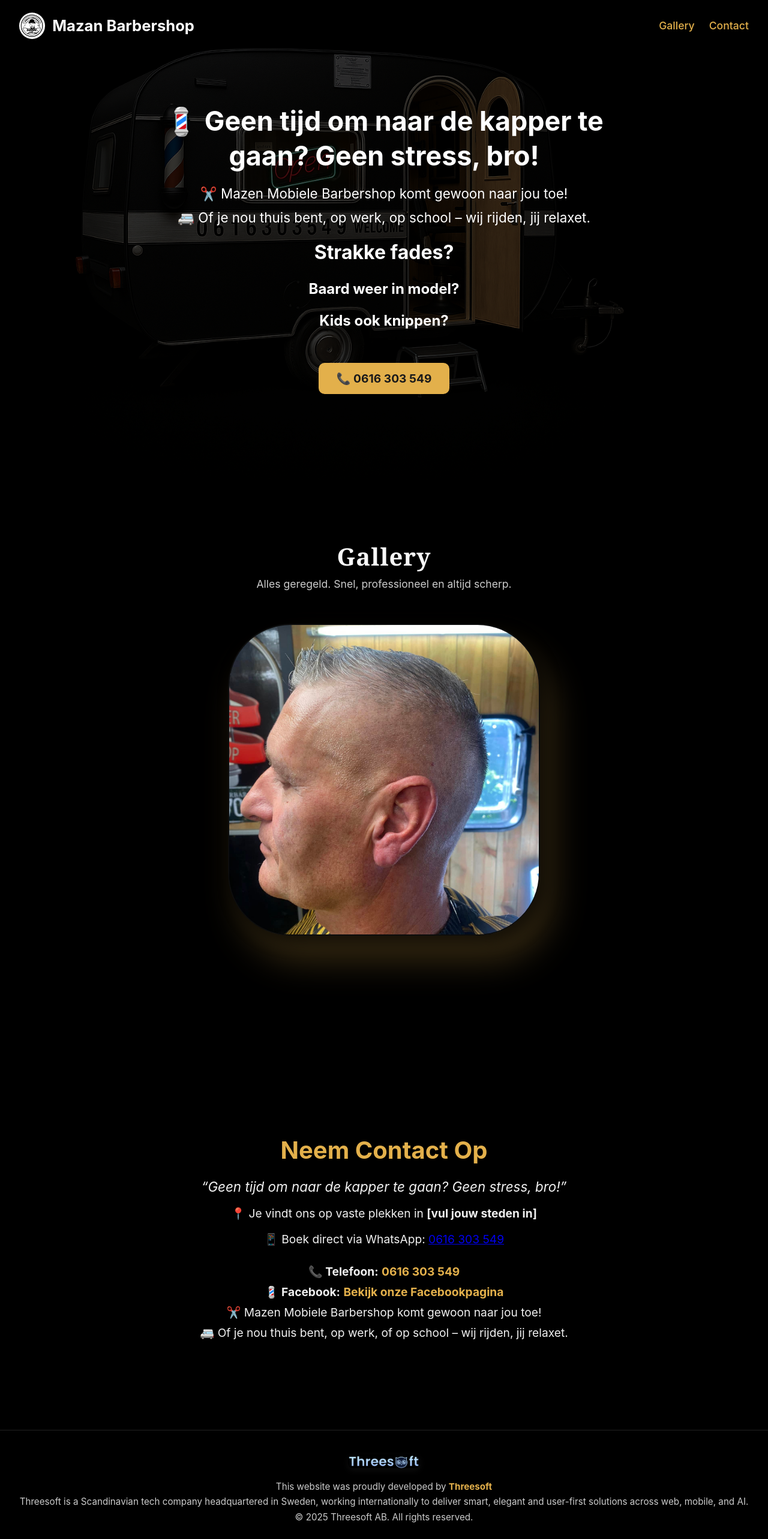
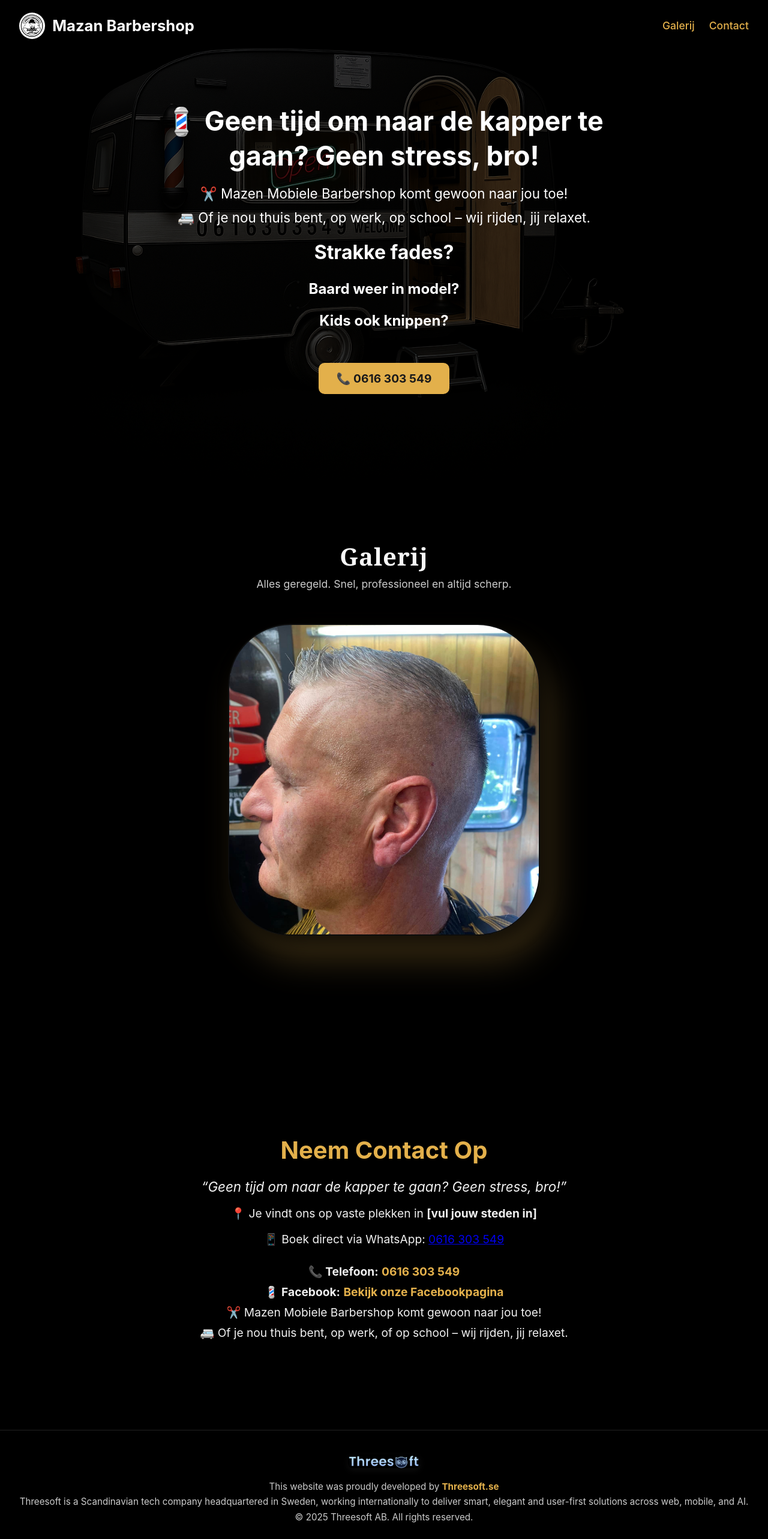
Before and after one commit to AryaEisa/mezanbarbershop, a React (Create React App) app: page / in a window 1280 px wide. Shown: the top 2566 px of the page at 60% size. Built offline with nearby package versions, Linux system fonts and the light colour scheme.

Commit message:
more info added

```diff
--- a/src/components/js/Footer.js
+++ b/src/components/js/Footer.js
@@ -9,7 +9,7 @@ function Footer() {
         <img src={threesoftLogo} alt="Threesoft Logo" className="footer-logo" />
         <div className="footer-text">
          <p>
-  This website was proudly developed by <a href="https://threesoft.se" target="_blank" rel="noopener noreferrer">Threesoft</a>
+  This website was proudly developed by <a href="https://threesoft.se" target="_blank" rel="noopener noreferrer">Threesoft.se</a>
 </p>
 <p>
   Threesoft is a Scandinavian tech company headquartered in Sweden, working internationally to deliver smart, elegant and user-first solutions across web, mobile, and AI.
--- a/src/components/js/Gallery.js
+++ b/src/components/js/Gallery.js
@@ -18,7 +18,7 @@ function Gallery() {
   return (
     <div className="gallery-container">
       <div className="gallery-header">
-        <h2>Gallery</h2>
+        <h2>Galerij</h2>
         <p>Alles geregeld. Snel, professioneel en altijd scherp.</p>
       </div>
 
--- a/src/components/js/Header.js
+++ b/src/components/js/Header.js
@@ -30,7 +30,7 @@ function Header() {
       </div>
 
       <ul className={`navbar-right ${menuOpen ? 'show' : ''}`}>
-        <li><a href="#gallery" onClick={() => setMenuOpen(false)}>Gallery</a></li>
+        <li><a href="#gallery" onClick={() => setMenuOpen(false)}>Galerij</a></li>
         <li><a href="#contact" onClick={() => setMenuOpen(false)}>Contact</a></li>
       </ul>
     </nav>
```
